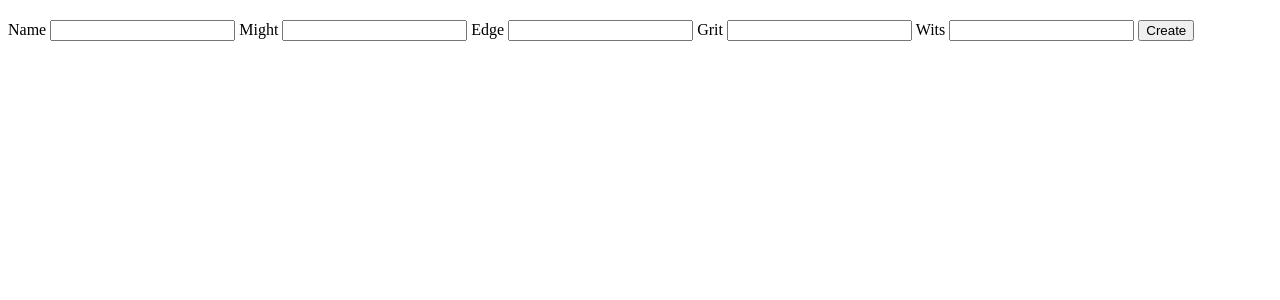
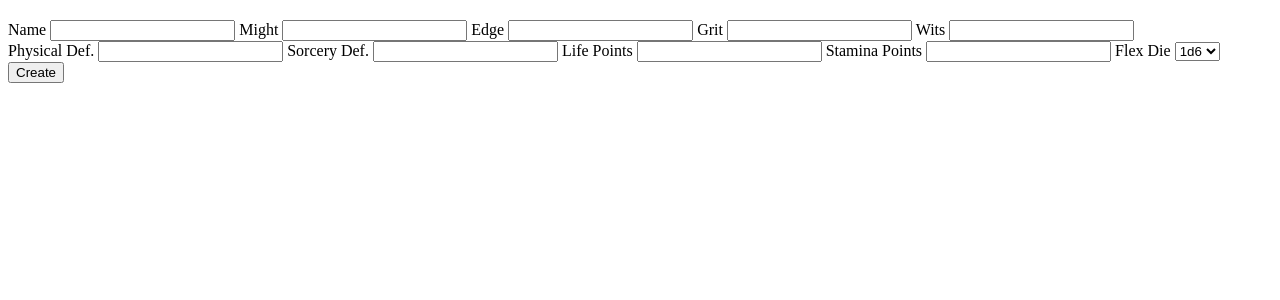
Before and after one commit to adam-good/AnoVTT, a Flask app: page /statblock/create in a window 1280 px wide. Shown: the part 117-417 px from the top of the page. Run offline with Flask 3, Linux system fonts and the light colour scheme.

```diff
--- a/webapp/controllers/statblock_controller.py
+++ b/webapp/controllers/statblock_controller.py
@@ -1,6 +1,6 @@
 from webapp.models.statblock import Statblock
 from webapp.database import session as db_session
-from flask import request, render_template
+from flask import request, render_template, g
 
 def index():
     result = Statblock.query.all()
@@ -10,23 +10,32 @@ def store():
     if request.method == "GET":
         return render_template("statblock/create.html")
     elif request.method == "POST":
-        name = request.form['name']
-        might = int(request.form['might'])
-        edge = int(request.form['edge'])
-        grit = int(request.form['grit'])
-        wits = int(request.form['wits'])
-        statblock = Statblock(name, might, edge, grit, wits)
+        form_data = request.form
+        name:   str = form_data['name']
+        might:  int = int(form_data['might'])
+        edge:   int = int(form_data['edge'])
+        grit:   int = int(form_data['grit'])
+        wits:   int = int(form_data['wits'])
+        physical_defence:   int = int(form_data['physical_defence'])
+        sorcery_defence:    int = int(form_data['sorcery_defence'])
+        life_points:        int = int(form_data['life_points'])
+        stamina_points:     int = int(form_data['stamina_points'])
+        flex_die:           str = form_data['flex_die']
+        statblock = Statblock(name, might, edge, grit, wits, physical_defence,
+                              sorcery_defence, life_points, stamina_points,
+                              flex_die)
         db_session.add(statblock)
         db_session.commit()
         return render_template("statblock/create.html")
     else:
         return "fuck"
 
-def show(id: int):
-    statblock: Statblock = Statblock.query.filter(Statblock.id == id).first()
-    return f"{statblock}"
+def show(statblock_id: int):
+    statblock: Statblock = Statblock.query.filter(Statblock.id == statblock_id).first()
+    g.statblock = statblock
+    return render_template('statblock/show.html')
 
-def update(id: int):
+def update(statblock_id: int):
     form_data = request.form
     name:   str = form_data['name']
     might:  int = int(form_data['might'])
@@ -39,7 +48,7 @@ def update(id: int):
     stamina_points:     int = int(form_data['stamina_points'])
     flex_die:           str = form_data['flex_die']
 
-    Statblock.query.filter(Statblock.id == id).update({
+    Statblock.query.filter(Statblock.id == statblock_id).update({
         'name': name,
         'might': might,
         'edge': edge,
@@ -54,7 +63,7 @@ def update(id: int):
     db_session.commit()
     return f"success"
 
-def destroy(id: int):
-    Statblock.query.filter(Statblock.id == id).delete()
+def destroy(statblock_id: int):
+    Statblock.query.filter(Statblock.id == statblock_id).delete()
     db_session.commit()
     return f"success"
--- a/webapp/templates/statblock/create.html
+++ b/webapp/templates/statblock/create.html
@@ -21,6 +21,26 @@
         <label for="wits">Wits</label>
         <input type="number" name="wits" id="wits">
 
+        <br/>
+
+        <label for="physical_defence">Physical Def.</label>
+        <input type="number" name="physical_defence" id="physical_defence">
+
+        <label for="sorcery_defence">Sorcery Def.</label>
+        <input type="number" name="sorcery_defence" id="sorcery_defence">
+
+        <label for="life_points">Life Points</label>
+        <input type="number" name="life_points" id="life_points">
+
+        <label for="stamina_points">Stamina Points</label>
+        <input type="number" name="stamina_points" id="stamina_points">
+
+        <label for="flex_die">Flex Die</label>
+        <select name="flex_die" id="flex_die">
+            <option value="1d6">1d6</option>
+            <option value="2d6">2d6</option>
+        </select>
+
         <input type="submit" value="Create">
     </form>
 {% endblock %}
```
Also changed, not shown: webapp/templates/statblock/show.html (added, +20 -0 lines).
